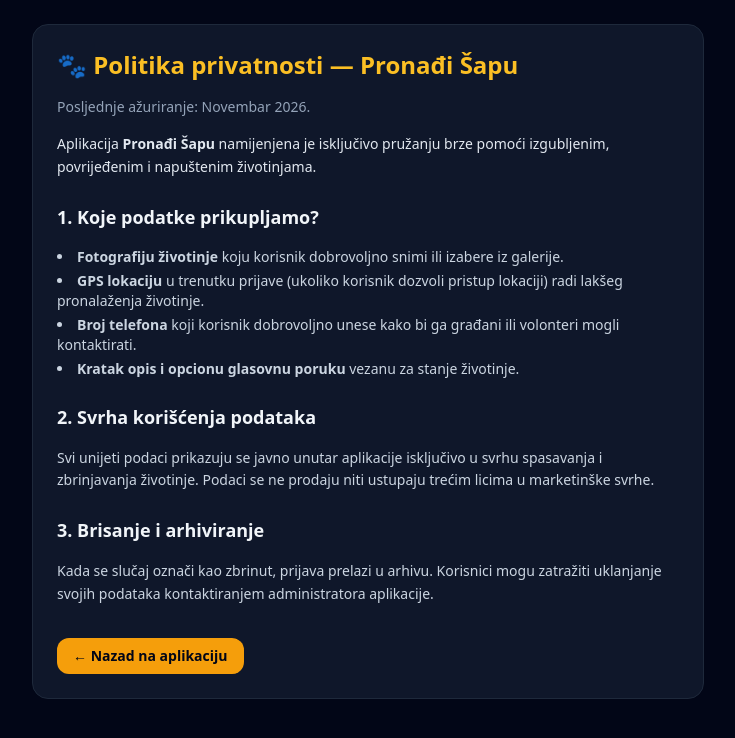
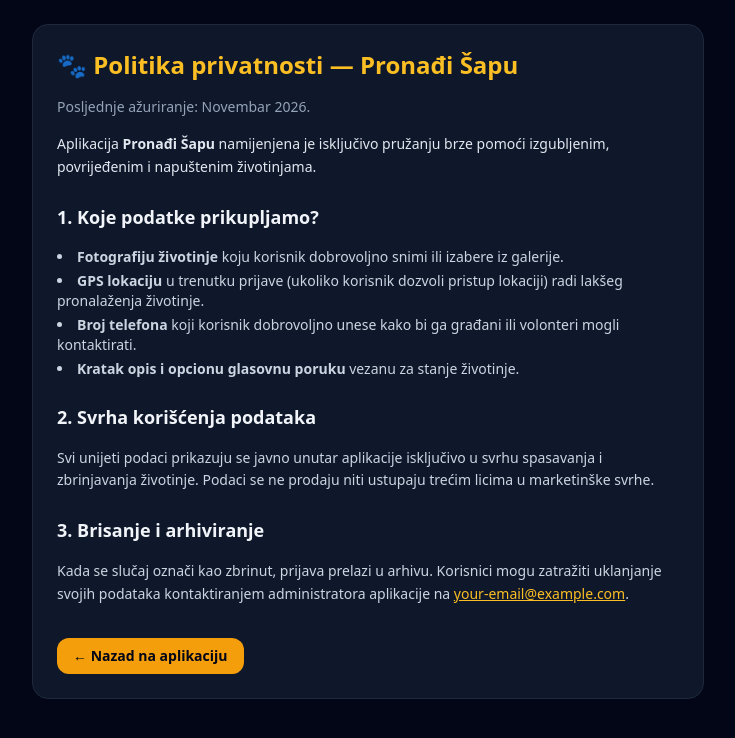
Before and after one commit to akovmne/pronadji-sapu, a plain HTML site: page privacy.html in a window 1280 px wide. Shown: the whole page, without its empty margins (272-1007 px from the left). Drawn offline with nearby package versions, Linux system fonts and the light colour scheme.

Commit message:
Modify email contact in privacy policy section
Updated the contact email for data removal requests in the privacy policy.

```diff
--- a/privacy.html
+++ b/privacy.html
@@ -24,9 +24,11 @@
     <p class="text-sm leading-relaxed text-slate-300">
       Svi unijeti podaci prikazuju se javno unutar aplikacije isključivo u svrhu spasavanja i zbrinjavanja životinje. Podaci se ne prodaju niti ustupaju trećim licima u marketinške svrhe.
     </p>
-    <h2 class="text-lg font-bold text-slate-100 pt-2">3. Brisanje i arhiviranje</h2>
+        <h2 class="text-lg font-bold text-slate-100 pt-2">3. Brisanje i arhiviranje</h2>
     <p class="text-sm leading-relaxed text-slate-300">
-      Kada se slučaj označi kao zbrinut, prijava prelazi u arhivu. Korisnici mogu zatražiti uklanjanje svojih podataka kontaktiranjem administratora aplikacije.
+      Kada se slučaj označi kao zbrinut, prijava prelazi u arhivu. Korisnici mogu zatražiti uklanjanje svojih podataka kontaktiranjem administratora aplikacije na <a href="mailto:akovmne@gmail.com" class="underline text-amber-400">your-email@example.com</a>.
+    </p>
+
     </p>
     <div class="pt-4">
       <a href="/" class="inline-block px-4 py-2 rounded-xl bg-amber-500 text-slate-950 font-bold text-sm">← Nazad na aplikaciju</a>
```
